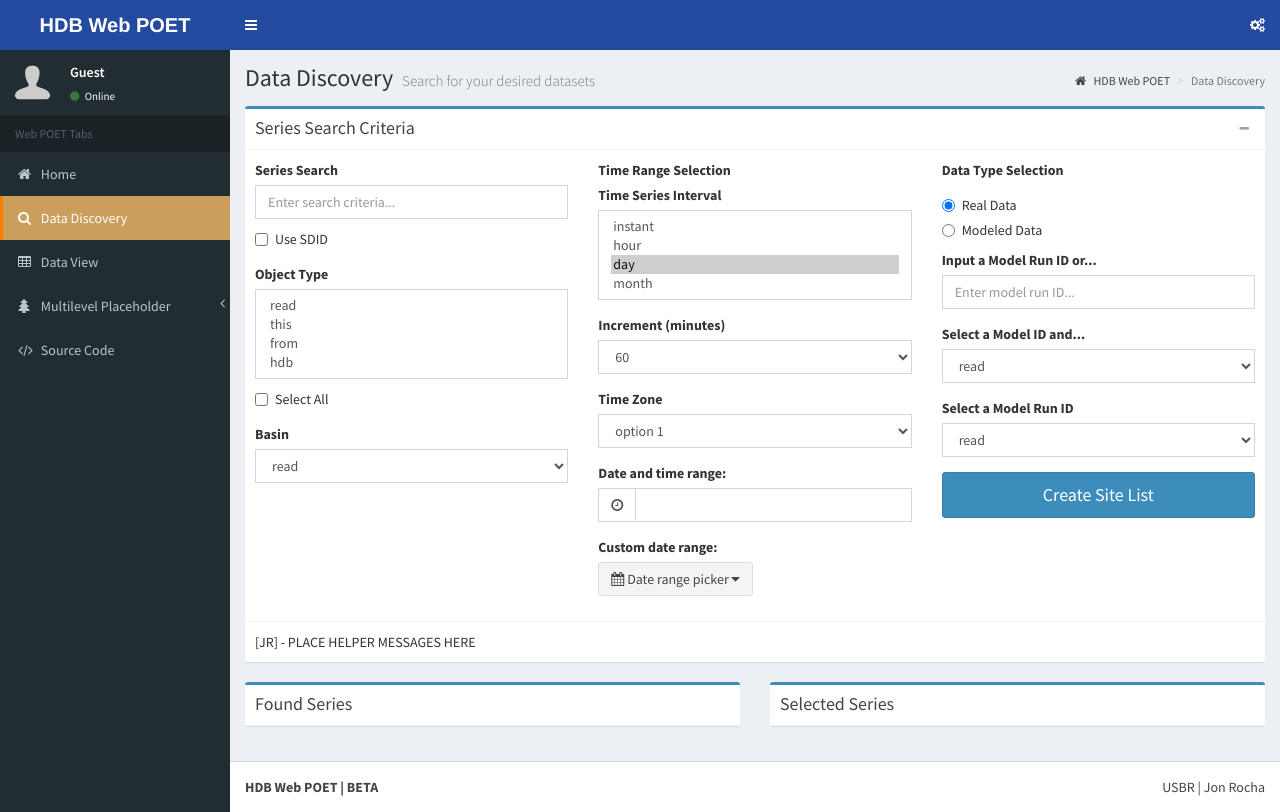
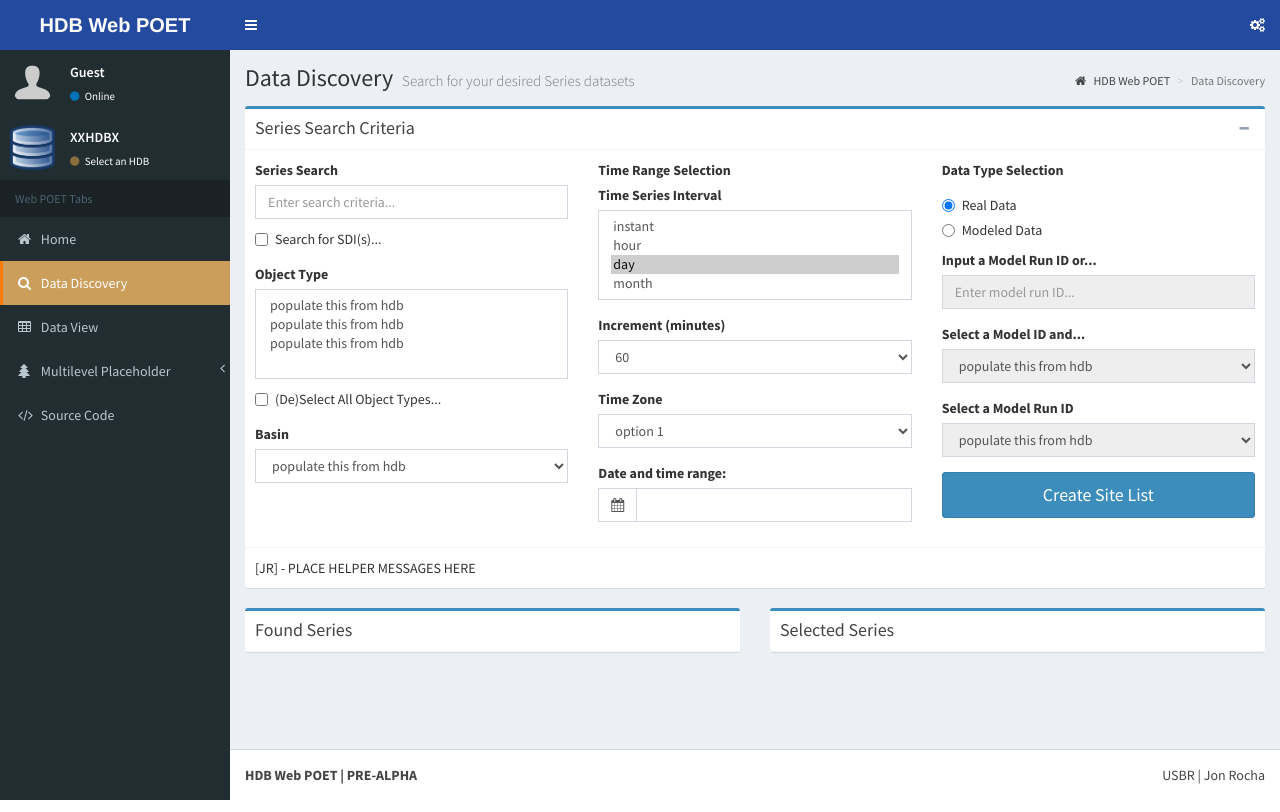
Before and after one commit to usbr/HdbWebPOET, an ASP.NET Core app: page /SeriesSelection in a window 1280 px wide. Run offline with ASP.NET Core 8, Linux system fonts and the light colour scheme.

Commit message:
more UI JS work

```diff
--- a/Pages/SeriesSelection.cshtml
+++ b/Pages/SeriesSelection.cshtml
@@ -1,22 +1,12 @@
 @page
 @{
     ViewData["Title"] = "Data Discovery";
-    ViewData["SubTitle"] = "Search for your desired datasets";
+    ViewData["SubTitle"] = "Search for your desired Series datasets";
 }
 
 <link rel="stylesheet" href="~/lib/AdminLTE/plugins/daterangepicker/css/daterangepicker-bs3.css" />
 <link rel="stylesheet" href="~/lib/AdminLTE/plugins/timepicker/css/bootstrap-timepicker.min.css" />
 <link rel="stylesheet" href="~/lib/AdminLTE/dist/css/admin-lte.min.css" />
-
-<script src="~/lib/jquery/dist/jquery.js"></script>
-<script src="~/lib/AdminLTE/plugins/daterangepicker/js/moment.js"></script>
-<script src="~/lib/AdminLTE/plugins/daterangepicker/js/daterangepicker.js"></script>
-<script src="~/lib/AdminLTE/plugins/timepicker/js/bootstrap-timepicker.min.js"></script>
-<script src="~/lib/AdminLTE/plugins/icheck/js/icheck.min.js"></script>
-
-<script>
-
-</script>
 
 <div class="box box-primary">
     <div class="box-header with-border">
@@ -35,32 +25,30 @@
                     <div class="checkbox">
                         <label>
                             <input type="checkbox">
-                            Use SDID
+                            Search for SDI(s)...
                         </label>
                     </div>
                 </div>
                 <div class="form-group">
                     <label>Object Type</label>
-                    <select multiple class="form-control">
-                        <option>read</option>
-                        <option>this</option>
-                        <option>from</option>
-                        <option>hdb</option>
+                    <select multiple class="form-control" id="object-types-dropdown">
+                        <option>populate this from hdb</option>
+                        <option>populate this from hdb</option>
+                        <option>populate this from hdb</option>
                     </select>
                     <div class="checkbox">
                         <label>
-                            <input type="checkbox">
-                            Select All
+                            <input type="checkbox" id="object-types-select-all" onclick="selectAllObjectTypes();">
+                            (De)Select All Object Types...
                         </label>
                     </div>
                 </div>
                 <div class="form-group">
                     <label>Basin</label>
                     <select class="form-control">
-                        <option>read</option>
-                        <option>this</option>
-                        <option>from</option>
-                        <option>hdb</option>
+                        <option>populate this from hdb</option>
+                        <option>populate this from hdb</option>
+                        <option>populate this from hdb</option>
                     </select>
                 </div>
             </div>
@@ -101,12 +89,12 @@
                     <label>Date and time range:</label>
                     <div class="input-group">
                         <div class="input-group-addon">
-                            <i class="fa fa-clock-o"></i>
+                            <i class="fa fa-calendar"></i>
                         </div>
-                        <input type="text" class="form-control pull-right" id="reservationtime">
+                        <input type="text" class="form-control pull-right" id="input-date-times">
                     </div>
                 </div>
-                <div class="form-group">
+                @*<div class="form-group">
                     <label>Custom date range:</label>
                     <div class="input-group">
                         <button type="button" class="btn btn-default pull-right" id="daterange-btn">
@@ -114,43 +102,41 @@
                             <i class="fa fa-caret-down"></i>
                         </button>
                     </div>
-                </div>
+                </div>*@
             </div>
             <div class="col-md-4">
                 <label>Data Type Selection</label>
                 <div class="form-group">
                     <div class="radio">
                         <label>
-                            <input type="radio" name="optionsRadios" id="optionsRadios1" value="option1" checked>
+                            <input onclick="toggleDataType();" type="radio" name="optionsRadios" id="optionsRadios1" value="rtables" checked>
                             Real Data
                         </label>
                     </div>
                     <div class="radio">
                         <label>
-                            <input type="radio" name="optionsRadios" id="optionsRadios2" value="option2">
+                            <input onclick="toggleDataType();" type="radio" name="optionsRadios" id="optionsRadios2" value="mtables">
                             Modeled Data
                         </label>
                     </div>
                     <div class="form-group">
                         <label>Input a Model Run ID or... </label>
-                        <input type="text" class="form-control" placeholder="Enter model run ID...">
+                        <input type="text" class="form-control" id="modelrunid-input" disabled="disabled" placeholder="Enter model run ID...">
                     </div>
                     <div class="form-group">
                         <label>Select a Model ID and... </label>
-                        <select class="form-control">
-                            <option>read</option>
-                            <option>this</option>
-                            <option>from</option>
-                            <option>hdb</option>
+                        <select class="form-control" id="modelid-dropdown" disabled="disabled">
+                            <option>populate this from hdb</option>
+                            <option>populate this from hdb</option>
+                            <option>populate this from hdb</option>
                         </select>
                     </div>
                     <div class="form-group">
                         <label>Select a Model Run ID</label>
-                        <select class="form-control">
-                            <option>read</option>
-                            <option>this</option>
-                            <option>from</option>
-                            <option>hdb</option>
+                        <select class="form-control" id="modelrunid-dropdown" disabled="disabled">
+                            <option>populate this from hdb</option>
+                            <option>populate this from hdb</option>
+                            <option>populate this from hdb</option>
                         </select>
                     </div>
                 </div>
@@ -180,3 +166,56 @@
         </div>
     </div>
 </div>
+
+<script src="~/lib/jquery/dist/jquery.js"></script>
+<script src="~/lib/AdminLTE/plugins/daterangepicker/js/moment.js"></script>
+<script src="~/lib/AdminLTE/plugins/daterangepicker/js/daterangepicker.js"></script>
+<script src="~/lib/AdminLTE/plugins/datepicker/js/bootstrap-datepicker.js"></script>
+<script src="~/lib/AdminLTE/plugins/icheck/js/icheck.min.js"></script>
+<script src="~/lib/AdminLTE/plugins/select2/js/select2.full.min.js"></script>
+<script src="~/lib/AdminLTE/plugins/icheck/js/icheck.min.js"></script>
+<script>
+    //Date range picker with time picker
+    $('#input-date-times').daterangepicker({ timePicker: true, timePickerIncrement: 30, format: 'MM/DD/YYYY h:mm A' })
+
+    //Date range as a button
+    $('#daterange-btn').daterangepicker(
+        {
+            ranges: {
+                'Today': [moment(), moment()],
+                'Yesterday': [moment().subtract(1, 'days'), moment().subtract(1, 'days')],
+                'Last 7 Days': [moment().subtract(6, 'days'), moment()],
+                'Last 30 Days': [moment().subtract(29, 'days'), moment()],
+                'This Month': [moment().startOf('month'), moment().endOf('month')],
+                'Last Month': [moment().subtract(1, 'month').startOf('month'), moment().subtract(1, 'month').endOf('month')]
+            },
+            startDate: moment().subtract(29, 'days'),
+            endDate: moment()
+        },
+        function (start, end) {
+            $('#input-date-times').te.html(start.format('MMMM D, YYYY') + ' - ' + end.format('MMMM D, YYYY'))
+        }
+    )
+    function toggleDataType() {
+        var rDisabled = document.getElementById('optionsRadios1').checked;
+        if (rDisabled) {
+            $("#modelrunid-input").prop("disabled", true);
+            $("#modelid-dropdown").prop("disabled", true);
+            $("#modelrunid-dropdown").prop("disabled", true);
+        }
+        else {
+            $("#modelrunid-input").prop("disabled", false);
+            $("#modelid-dropdown").prop("disabled", false);
+            $("#modelrunid-dropdown").prop("disabled", false);
+        }
+    }
+    function selectAllObjectTypes() {
+        var allChecked = document.getElementById('object-types-select-all').checked;
+        if (allChecked) {
+            $('#object-types-dropdown option').prop('selected', true);
+        }
+        else {
+            $('#object-types-dropdown option').prop('selected', false);
+        }
+    }
+</script>
--- a/Pages/_Layout.cshtml
+++ b/Pages/_Layout.cshtml
@@ -234,7 +234,17 @@
                     <div class="pull-left info">
                         <p>Guest</p>
                         <!-- Status -->
-                        <a href="#"><i class="fa fa-circle text-success"></i> Online</a>
+                        <a href="#"><i class="fa fa-circle text-blue"></i> Online</a>
+                    </div>
+                </div>
+                <div class="user-panel">
+                    <div class="pull-left image">
+                        <img src="~/images/db.png" class="img-responsive" alt="DB Image" data-toggle="modal" data-target="#modal-default">
+                    </div>
+                    <div class="pull-left info">
+                        <p>XXHDBX</p>
+
+                        <a href="#" data-toggle="modal" data-target="#modal-default"><i class="fa fa-circle text-warning"></i> Select an HDB</a>
                     </div>
                 </div>
 
@@ -308,7 +318,7 @@
                 USBR | Jon Rocha
             </div>
             <!-- Default to the left -->
-            <strong>HDB Web POET | BETA</strong>
+            <strong>HDB Web POET | PRE-ALPHA</strong>
         </footer>
 
         <!-- Control Sidebar -->
@@ -391,6 +401,45 @@
         <div class="control-sidebar-bg"></div>
     </div>
     <!-- ./wrapper -->
+
+    <div class="modal fade" id="modal-default">
+        <div class="modal-dialog">
+            <div class="modal-content">
+                <div class="modal-header">
+                    <button type="button" class="close" data-dismiss="modal" aria-label="Close">
+                        <span aria-hidden="true">&times;</span>
+                    </button>
+                    <h4 class="modal-title">HDB Selection/Log-In</h4>
+                </div>
+                <div class="modal-body">
+                    <p>
+                        <b>Select your desired HDB...</b>
+                        <br /><br />
+                        <select class="form-control">
+                            <option>lchdb2</option>
+                            <option>uchdb2</option>
+                            <option>yaohdb</option>
+                            <option>ecohdb</option>
+                            <option>lbohdb</option>
+                        </select>
+                        <br /><br />
+                        <b>You may also optionally log-in to your desired HDB to perform non app-user functions.
+                        Note that you will be connected with read-only access only if you do not log-in...</b>
+                        <br /><br />
+                        User Name:
+                        <input type="text" class="form-control" placeholder="Enter your user name for the selected HDB...">
+                        Password:
+                        <input type="password" class="form-control" placeholder="Enter your passwor for the selected HDB...">
+                    </p>
+                </div>
+                <div class="modal-footer">
+                    @*<button type="button" class="btn btn-default pull-left" data-dismiss="modal">Close</button>*@
+                    <button type="button" class="btn btn-primary">Connect...</button>
+                </div>
+            </div><!-- /.modal-content -->
+        </div><!-- /.modal-dialog -->
+    </div><!-- /.modal -->
+
     <!-- REQUIRED JS SCRIPTS -->
     <!-- jQuery 3 -->
     <script src="~/lib/jquery/dist/jquery.js"></script>
```
Also changed, not shown: wwwroot/images/db.png (added). Lines whose indentation alone changed are shown as unchanged.
